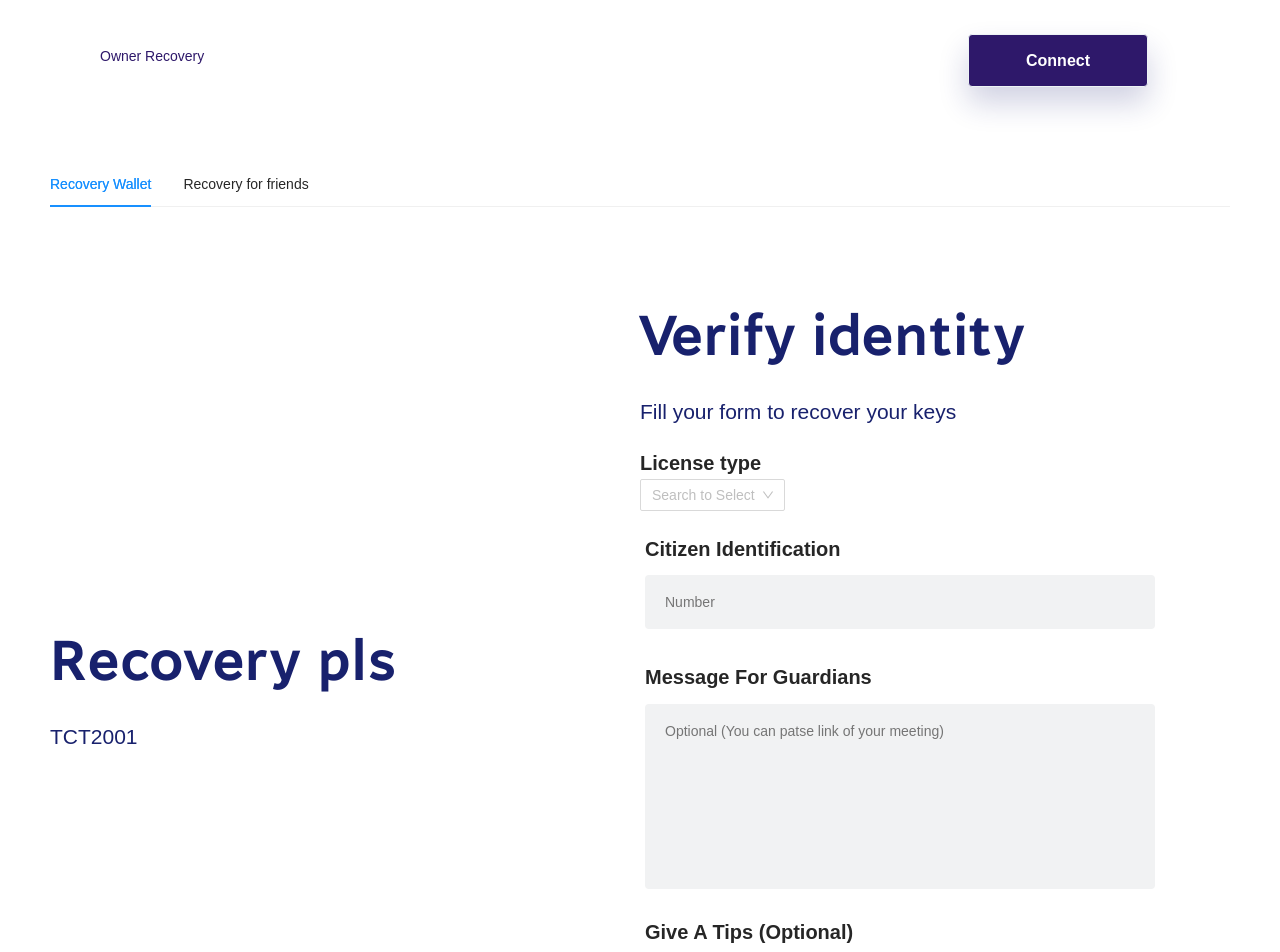
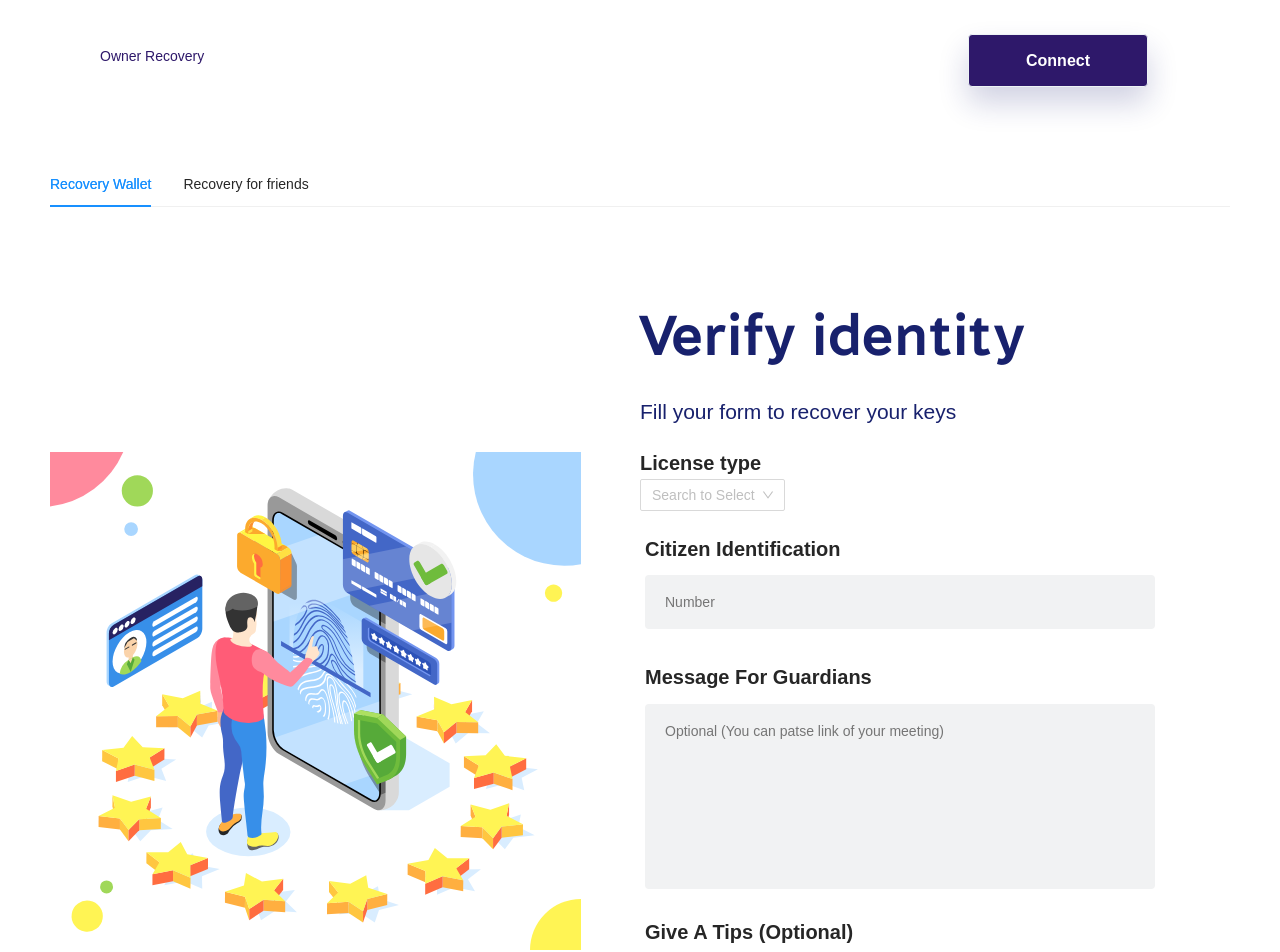
Before and after one commit to TCT-Hackathon-Team/fantom-frontend, a React (Create React App) app: page /recovery in a window 1280 px wide. Shown: the top 952 px of the page. Built offline with nearby package versions, Linux system fonts and the light colour scheme; what i18next-xhr-backend would draw is missing.

Commit message:
add image for verify identity

```diff
--- a/src/components/ContactForm/index.tsx
+++ b/src/components/ContactForm/index.tsx
@@ -5,12 +5,11 @@ import { ContactProps, ValidationTypeProps } from "./types";
 import { useForm } from "../../common/utils/useForm";
 import validate from "../../common/utils/validationRules";
 import { CustomButton } from "../../common/Button";
-import Block from "../Block";
 import CommonInput from "../../common/Input";
 import TextArea from "../../common/TextArea";
 import { ButtonContainer, ContactContainer, FormGroup, Span } from "./styles";
-import React from "react";
 import { Select } from "antd";
+import { SvgIcon } from "@/common/SvgIcon";
 
 const Contact = ({ title, content, id, t }: ContactProps) => {
   const { values, errors, handleChange, handleSubmit } = useForm(
@@ -30,9 +29,12 @@ const Contact = ({ title, content, id, t }: ContactProps) => {
     <ContactContainer id={id}>
       <Row justify="space-between" align="middle">
         <Col lg={12} md={11} sm={24} xs={24}>
-          <Slide direction="left">
-            <Block title={title} content={content} />
-          </Slide>
+          <SvgIcon
+            src={"verify-identity.svg"}
+            width="90%"
+            height="100%"
+            object-fit="fill"
+          />
         </Col>
         <Col lg={12} md={12} sm={24} xs={24}>
           <Slide direction="right">
--- a/src/pages/RecoveryPage/index.tsx
+++ b/src/pages/RecoveryPage/index.tsx
@@ -1,4 +1,4 @@
-import {Tabs} from "antd";
+import { Tabs } from "antd";
 import React from "react";
 import ContactForm from "../../components/ContactForm";
 import FriendForm from "../../components/FriendForm";
@@ -7,31 +7,32 @@ const tabs = [
   {
     id: "1",
     name: "Recovery Wallet",
-        content: <ContactForm title={"Recovery pls"} content={"TCT2001"} id={"1"}/>
-    }, {
+    content: <ContactForm title={""} content={""} id={"1"} />,
+  },
+  {
     id: "2",
     name: "Recovery for friends",
-        content: <FriendForm title={"Recovery pls"} content={"TCT2001"} id={"2"}/>
-    }]
+    content: <FriendForm title={"Recovery pls"} content={"TCT2001"} id={"2"} />,
+  },
+];
 
 const RecoveryPage = () => {
   return (
-        <div style={{margin: 50}}>
+    <div style={{ margin: 50 }}>
       <Tabs
-                tabBarStyle={{display: "flex", justifyContent: "space-between"}}
+        tabBarStyle={{ display: "flex", justifyContent: "space-between" }}
         defaultActiveKey="1"
         size={"middle"}
-                items={tabs.map(({id, name, content}) => {
+        items={tabs.map(({ id, name, content }) => {
           return {
             label: `${name}`,
             key: id,
-                        children: (content),
+            children: content,
           };
         })}
       />
     </div>
+  );
+};
 
-    )
-}
-
-export default RecoveryPage
+export default RecoveryPage;
```
Also changed, not shown: public/img/svg/verify-identity.svg (added). Lines whose indentation alone changed are shown as unchanged.
